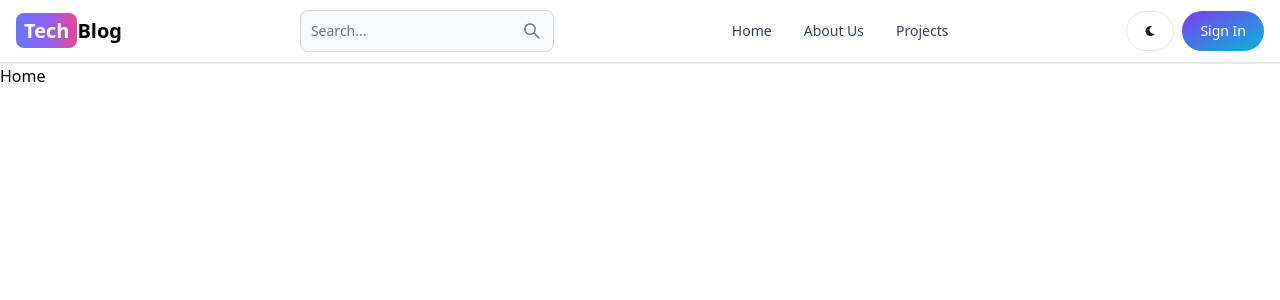
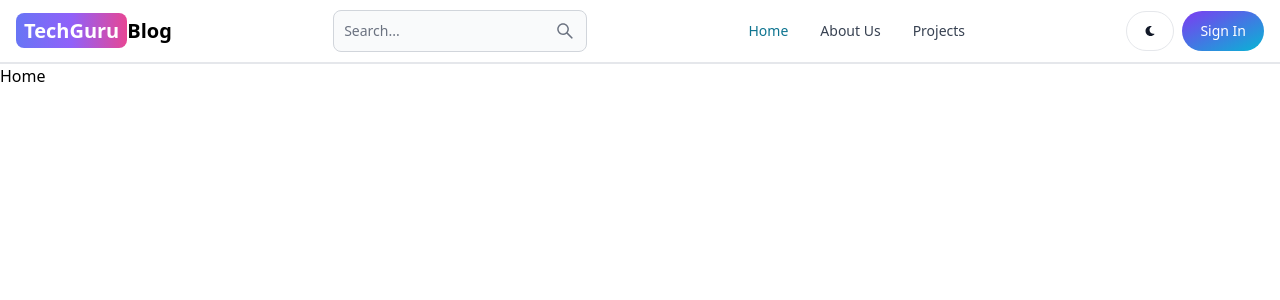
Before and after one commit to imokha01/TechBlog, a React (Vite) app in the folder frontend/: page / in a window 1280 px wide. Shown: the top 300 px of the page. Built offline with nearby package versions, Linux system fonts and the light colour scheme.

Commit message:
Created the Responsive Navbar

```diff
--- a/frontend/src/components/Header.jsx
+++ b/frontend/src/components/Header.jsx
@@ -1,16 +1,17 @@
 import { Navbar, TextInput, Button, NavbarCollapse, NavbarLink, NavbarToggle } from "flowbite-react"
-import { Link } from "react-router-dom"
+import { Link, useLocation } from "react-router-dom"
 import {AiOutlineSearch} from "react-icons/ai"
 import { FaMoon } from "react-icons/fa"
 
 
 const Header = () => {
+const path = useLocation().pathname ;
   return (
     <div>
       <Navbar className="border-b-2">
         {/* Link to the Home Page*/}
         <Link to="/" className="self-center whitespace-nowrap text-sm sm:text-xl font-semibold dark:text-white">
-          <span className="px-2 py-1 bg-gradient-to-r from-indigo-500 via-purple-500 to-pink-500 rounded-lg text-white">Tech</span>
+          <span className="px-2 py-1 bg-gradient-to-r from-indigo-500 via-purple-500 to-pink-500 rounded-lg text-white">TechGuru</span>
           Blog
         </Link>
 
@@ -37,16 +38,18 @@
                 Sign In
               </Button>
             </Link>
-            <NavbarToggle />
+            <NavbarToggle /> {/*TODO Hamburger Menu */}
           </div>
+
+          {/*TODO Hamburger Menu Dropdown List*/}
           <NavbarCollapse>
-            <NavbarLink  >
+            <NavbarLink active={path === "/"} as={"div"}>
               <Link to="/">Home</Link>
             </NavbarLink>
-            <NavbarLink  >
+            <NavbarLink active={path === "/about"} as={"div"}>
               <Link to="/about">About Us</Link>
             </NavbarLink>
-            <NavbarLink  >
+            <NavbarLink active={path === "/projects"} as={"div"}>
               <Link to="/projects">Projects</Link>
             </NavbarLink>
           </NavbarCollapse>
```
